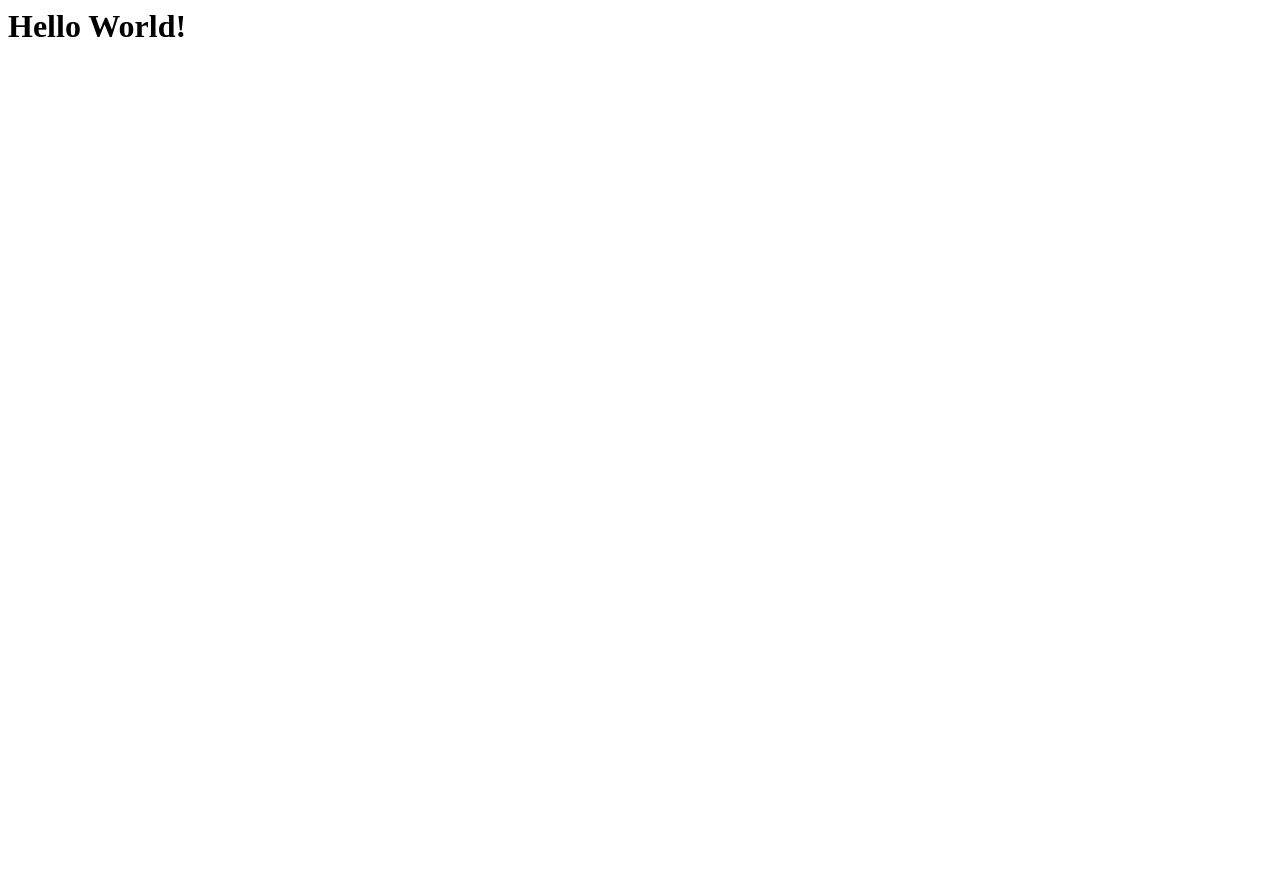
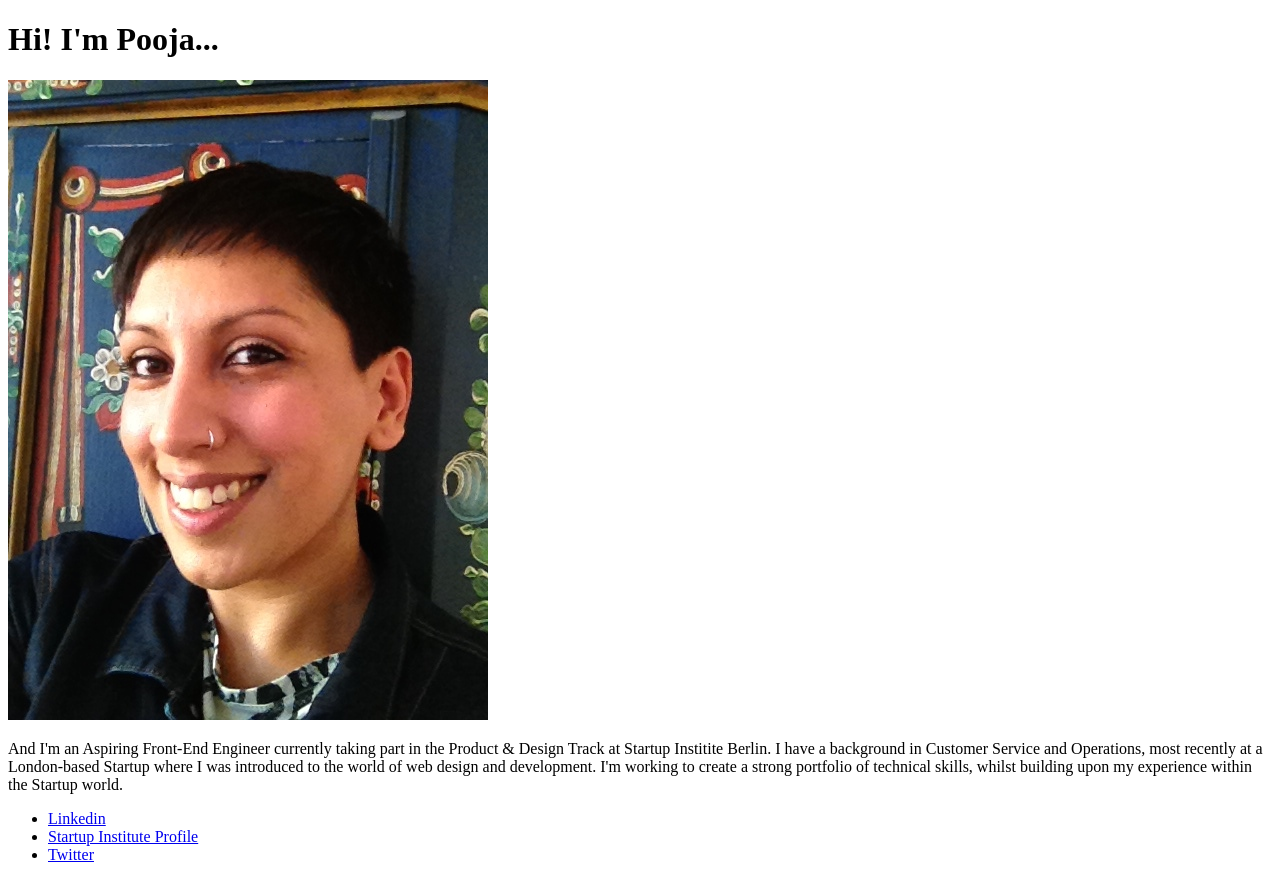
Before and after one commit to pooja-bangar/pooja-bangar.github.io, a plain HTML site: page Index.html in a window 1280 px wide. Before the commit the page ends 800 px from the top, so only its background shows below. Drawn offline with Linux system fonts and the light colour scheme.

Commit message:
Initial bio page

```diff
--- a/Index.html
+++ b/Index.html
@@ -1 +1,23 @@
-<h1>Hello World!</h1></pre>
+<!DOCTYPE html>
+<html>
+<head>
+	<meta charset="utf-8">
+	<title>Pooja Bangar</title>
+</head>
+<body>
+	<header>
+			<h1>Hi! I'm Pooja...</h1>
+	</header>
+	<section id='Bio'>
+		<img src='headshot.jpg' alt="">
+		<p>And I'm an Aspiring Front-End Engineer currently taking part in the Product & Design Track at Startup Institite Berlin. I have a background in Customer Service and Operations, most recently at a London-based Startup where I was introduced to the world of web design and development. I'm working to create a strong portfolio of technical skills, whilst building upon my experience within the Startup world.</p>
+	<nav id="contact-nav">
+			<ul class='contact'>
+				<li><a href='http://uk.linkedin.com/pub/pooja-bangar/49/441/334'>Linkedin</a></li>
+				<li><a href='http://students.startupinstitute.com/2014/berlin/fall/product-design/960/p_bangar/'>Startup Institute Profile</a></li>
+				<li><a href='https://twitter.com/poojabangar'>Twitter</a></li>
+			</ul>
+		</nav>
+	</section>
+</body>
+</html>
```
Also changed, not shown: headshot.jpg (added).
